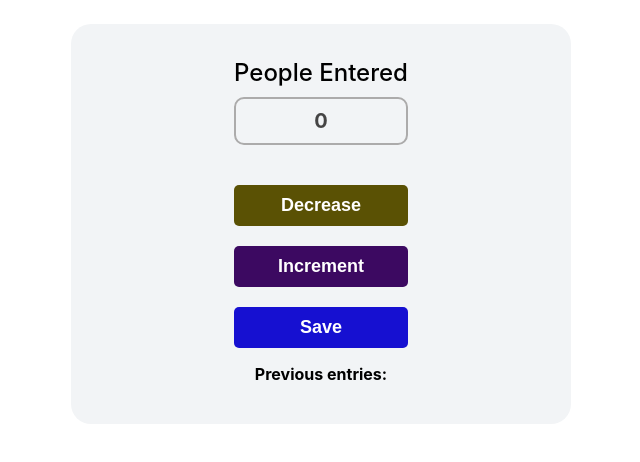
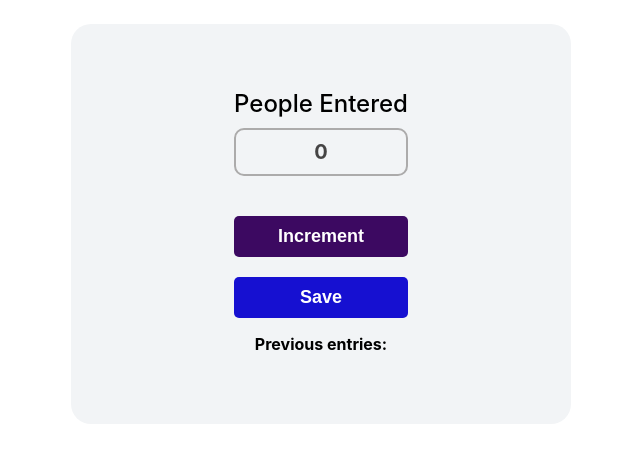
Before and after one commit to sanyomor-01/JS_basics_learning, a plain HTML site: page scrimba/index1.html in a window 1280 px wide. Shown: the whole page, without its empty margins (319-959 px from the left). Drawn offline with Linux system fonts and the light colour scheme.

Commit message:
decrement button removed

```diff
--- a/scrimba/index.css
+++ b/scrimba/index.css
@@ -55,9 +55,7 @@ button{
 #Increment-btn{
     background: #3c0961
 }
-#decrement-btn{
-    background: #5a5104;
-}
+
 #save-btn {
     background-color: rgb(22, 16, 209);
 }
--- a/scrimba/index.js
+++ b/scrimba/index.js
@@ -10,10 +10,7 @@ const Increment = () => {
     count += 100;
     countEl.textContent = count
 }
-const decrement = () =>{
-    count -= 50
-    countEl.textContent = count
-}
+
 const save = () =>{
 
  let saveEl = document.getElementById('save-el')
--- a/scrimba/index1.html
+++ b/scrimba/index1.html
@@ -12,7 +12,7 @@
             <h1>People Entered</h1>
             <h2 id="count-el">0</h2>
 
-            <button type="button" id="decrement-btn" onclick="decrement()">Decrease</button>
+
             <button type="button" id="Increment-btn" onclick="Increment()">Increment</button>
             <button type="button" id="save-btn" onclick="save()">Save</button>
             <p id="save-el">Previous entries: </p>
```
